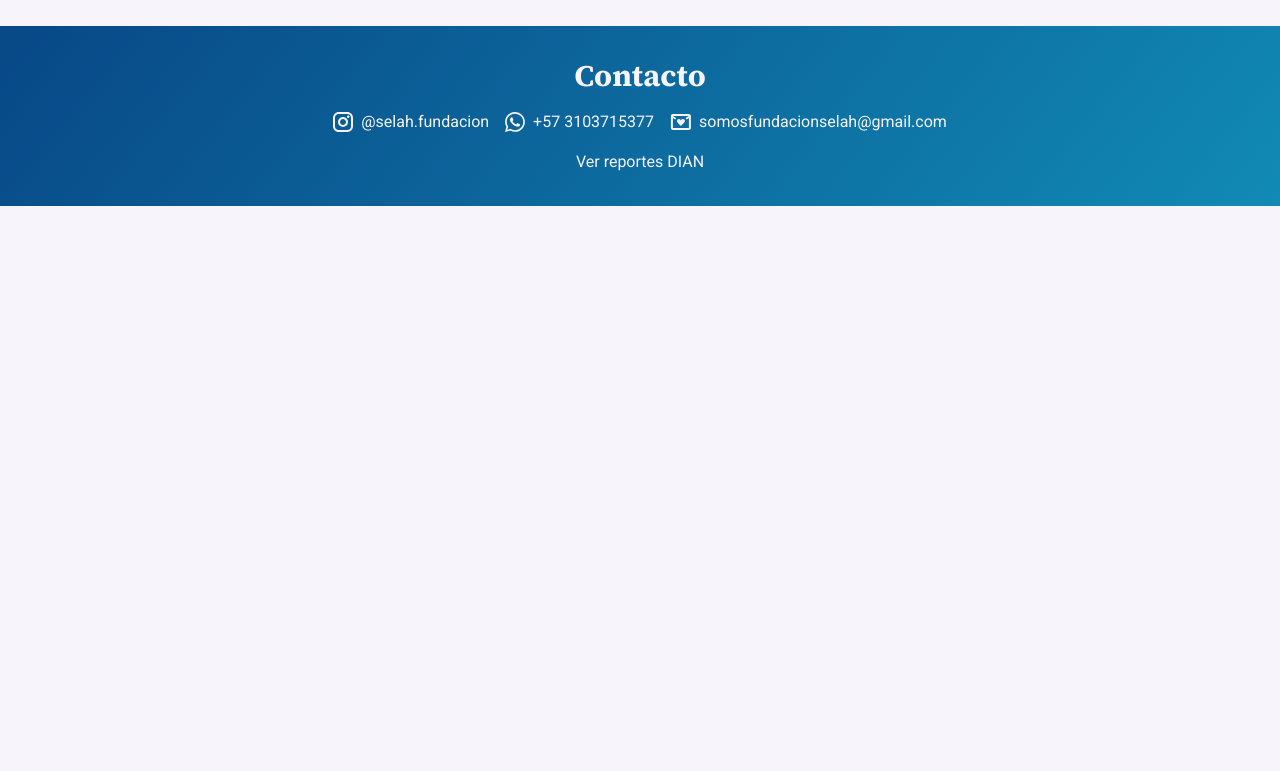
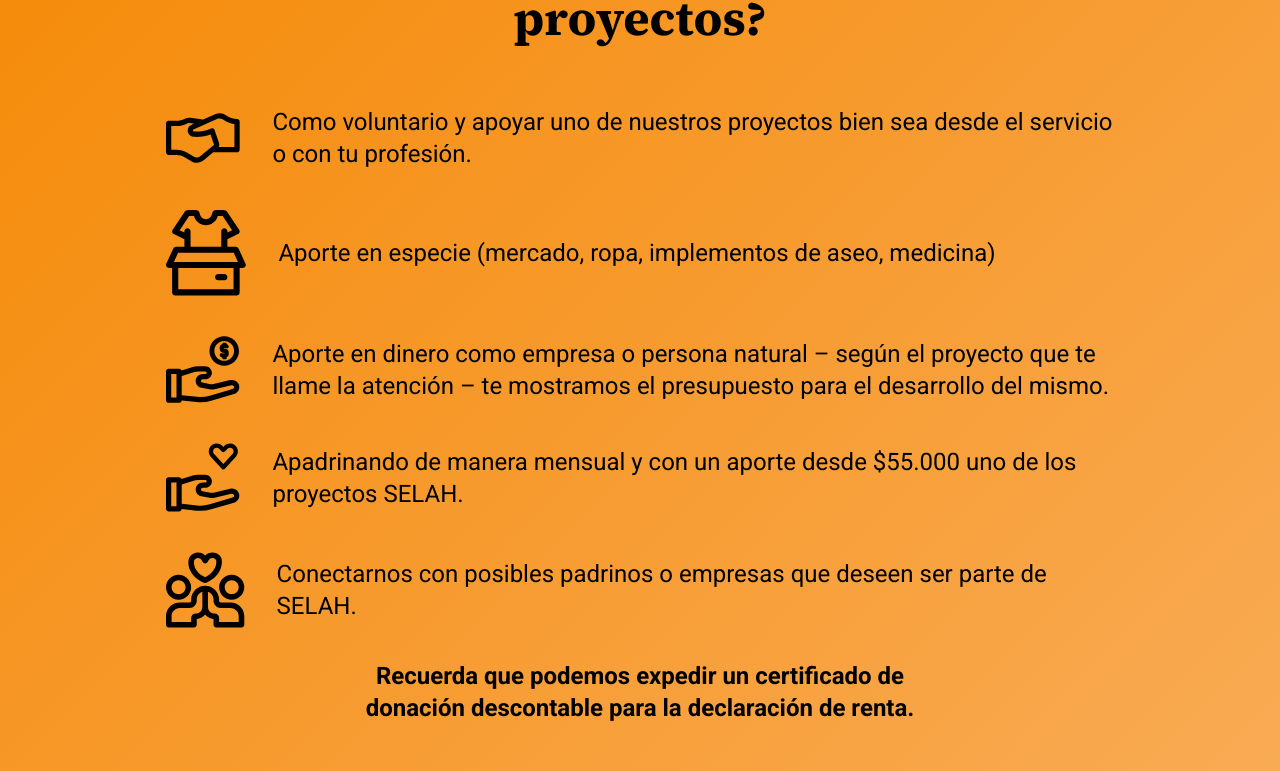
Before and after one commit to Fundacion-Selah/fundacion-selah, a Next.js app: page / in a window 1280 px wide. Shown: the part 3658-4429 px from the top of the page. Before the commit the page ends 3864 px from the top, so only its background shows below. Built offline with nearby package versions, Linux system fonts and the light colour scheme.

Commit message:
feat(home): ✨ Add how to help info

```diff
--- a/app/globals.css
+++ b/app/globals.css
@@ -35,6 +35,10 @@
 
 body {
   color: rgb(var(--foreground-rgb));
+}
+
+html {
+  scroll-behavior: smooth;
 }
 
 .hero,
--- a/app/page.tsx
+++ b/app/page.tsx
@@ -1,4 +1,5 @@
 import { ProjectItem, VideoBanner } from "@/components/molecules";
+import Image from "next/image";
 
 export default function Home() {
   return (
@@ -92,6 +93,32 @@
             }}
           />
         </section>
+        <section className="p-12 bg-gradient-yellow rounded-[2rem] text-center" id="vincularme">
+          <h2 className="font-serif font-bold text-5xl pb-16 w-4/5 mx-auto">¿Cómo puedes vincularte a nuestros proyectos?</h2>
+          <ul className="flex flex-col gap-10 justify-center items-center">
+            <li className="flex gap-8 items-center w-4/5">
+              <Image src="/icons/icon-volunteer.svg" alt="Voluntario" width={80} height={80}/>
+              <span className="text-2xl text-left">Como voluntario y apoyar uno de nuestros proyectos bien sea desde el servicio o con tu profesión.</span>
+            </li>
+            <li className="flex gap-8 items-center w-4/5">
+              <Image src="/icons/icon-gifts.svg" alt="Aportes en especie" width={80} height={80}/>
+              <span className="text-2xl text-left">Aporte en especie (mercado, ropa, implementos de aseo, medicina)</span>
+            </li>
+            <li className="flex gap-8 items-center w-4/5">
+              <Image src="/icons/icon-donation.svg" alt="Aporte en dinero" width={80} height={80}/>
+              <span className="text-2xl text-left">Aporte en dinero como empresa o persona natural – según el proyecto que te llame la atención – te mostramos el presupuesto para el desarrollo del mismo.</span>
+            </li>
+            <li className="flex gap-8 items-center w-4/5">
+              <Image src="/icons/icon-sponsor.svg" alt="Apadrinando" width={80} height={80}/>
+              <span className="text-2xl text-left">Apadrinando de manera mensual y con un aporte desde $55.000 uno de los proyectos SELAH.</span>
+            </li>
+            <li className="flex gap-8 items-center w-4/5">
+              <Image src="/icons/icon-share.svg" alt="Conectarnos" width={80} height={80}/>
+              <span className="text-2xl text-left">Conectarnos con posibles padrinos o empresas que deseen ser parte de SELAH.</span>
+            </li>
+          </ul>
+          <p className="font-bold text-2xl py-8 w-1/2 text-center mx-auto">Recuerda que podemos expedir un certificado de donación descontable para la declaración de renta.</p>
+        </section>
       </div>
     </main>
   );
```
